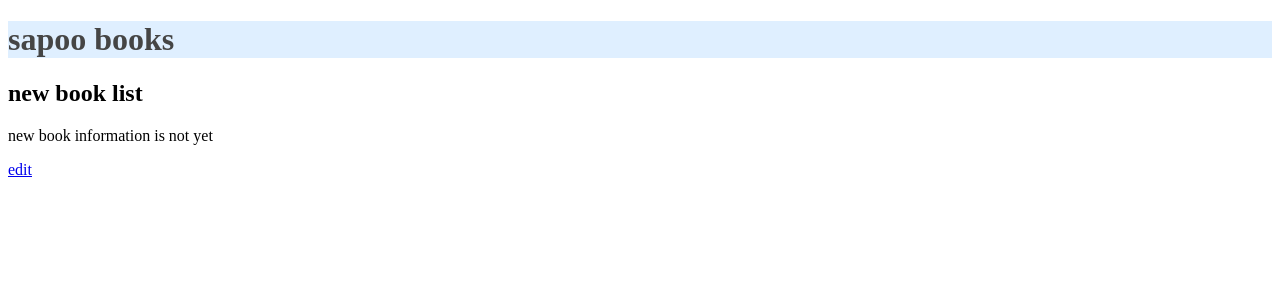
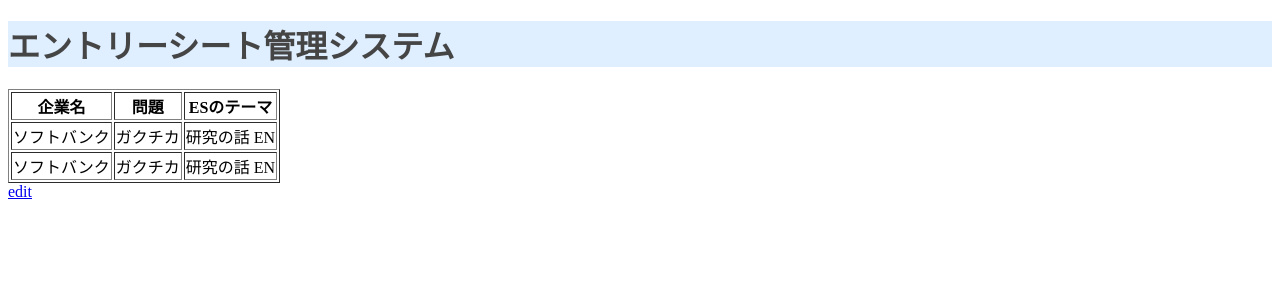
Before and after one commit to NanbuHarumasa/ES_manager, a Flask app: page / in a window 1280 px wide. Shown: the top 300 px of the page. Run offline with Flask 2, Linux system fonts and the light colour scheme; data comes from the database, SQL or seed files in the repository; data that the repository does not hold is empty.

Commit message:
second commit

```diff
--- a/esManage/db.py
+++ b/esManage/db.py
@@ -4,5 +4,5 @@ DATABASE = "database.db"
 
 def create_books_table():
     con = sqlite3.connect(DATABASE)
-    con.execute("CREATE TABLE IF NOT EXISTS books (title, price, arrival_day)")
+    con.execute("CREATE TABLE IF NOT EXISTS es_record (company, problem, theme)")
     con.close()
--- a/esManage/main.py
+++ b/esManage/main.py
@@ -7,27 +7,18 @@ DATABASE = "database.db"
 @app.route('/')
 def index():
     con = sqlite3.connect(DATABASE)
-    db_books = con.execute("SELECT * FROM books").fetchall()
+    db_books = con.execute("SELECT * FROM es_record").fetchall()
     con.close()
 
-    books = []
+    entry_sheet = []
+
     for row in db_books:
-        books.append({"title" : row[0], "price": row[1], "arrival_day":row[2]})
+        entry_sheet.append({"company" : row[0], "problem": row[1], "theme":row[2]})
 
-    """
-    books = [{"title": "hugryWarm",
-            "price": 1100,
-            "arrival_day": "2020/7/12"},
-            {"title": "guri",
-            "price": 600,
-            "arrival_day": "2020/7/13"}
-    ]
-    books = []
-    """
 
     return render_template(
         "index.html",
-        books=books
+        entry_sheet = entry_sheet
     )
 
 @app.route("/form")
@@ -38,13 +29,13 @@ def form():
 
 @app.route("/register", methods=["POST"])
 def register():
-    title = request.form["title"]
-    price = request.form["price"]
-    arrival_day = request.form["arrival_day"]
+    company = request.form["company"]
+    problem = request.form["problem"]
+    theme = request.form["theme"]
 
     con = sqlite3.connect(DATABASE)
-    con.execute("INSERT INTO books VALUES(?,?,?)",
-                [title, price, arrival_day])
+    con.execute("INSERT INTO es_record VALUES(?,?,?)",
+                [company, problem, theme])
     con.commit()
     con.close()
     return redirect(url_for("index"))
--- a/esManage/templates/index.html
+++ b/esManage/templates/index.html
@@ -2,26 +2,25 @@
 <html lang="ja">
     <head>
         <meta charset="UTF-8">
-        <title>さぷーアプリ</title>
+        <title>エントリーシート管理システム</title>
         <link rel="stylesheet" href="{{url_for('static', filename='style.css')}}">
     </head>
     <body>
-        <h1>sapoo books</h1>
-        <h2>new book list</h2>
-        {% if books == [] %}
-            <p>new book information is not yet</p>
+        <h1>エントリーシート管理システム</h1>
+        {% if entry_sheet == [] %}
+            <p>登録されたESはありません</p>
         {% else %}
             <table border="1">
                 <tr>
-                    <th>arrival_day</th>
-                    <th>title</th>
-                    <th>money</th>
+                    <th>企業名</th>
+                    <th>問題</th>
+                    <th>ESのテーマ</th>
                 </tr>
-                {% for book in books%}
+                {% for es in entry_sheet%}
                     <tr>
-                        <td>{{book.arrival_day}}</td>
-                        <td>{{book.title}}</td>
-                        <td>{{book.price}} EN</td>
+                        <td>{{es.company}}</td>
+                        <td>{{es.problem}}</td>
+                        <td>{{es.theme}} EN</td>
                     </tr>
                 {% endfor %}
             </table>
```
Also changed, not shown: esManage/templates/form.html (+11 -12 lines), database.db.
